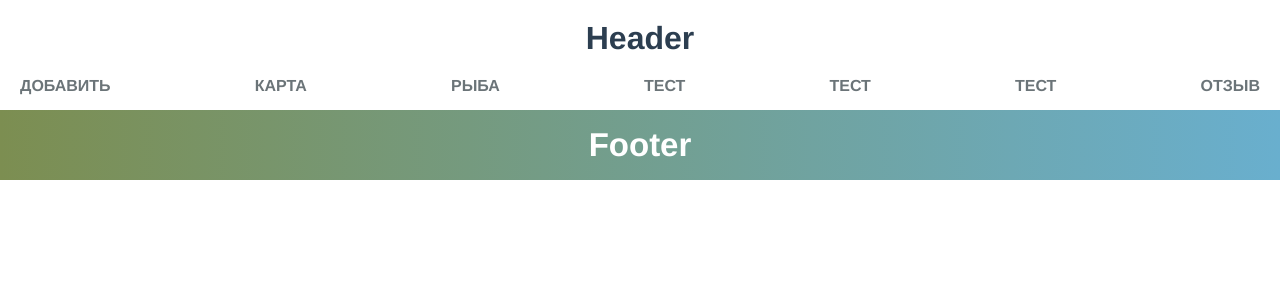
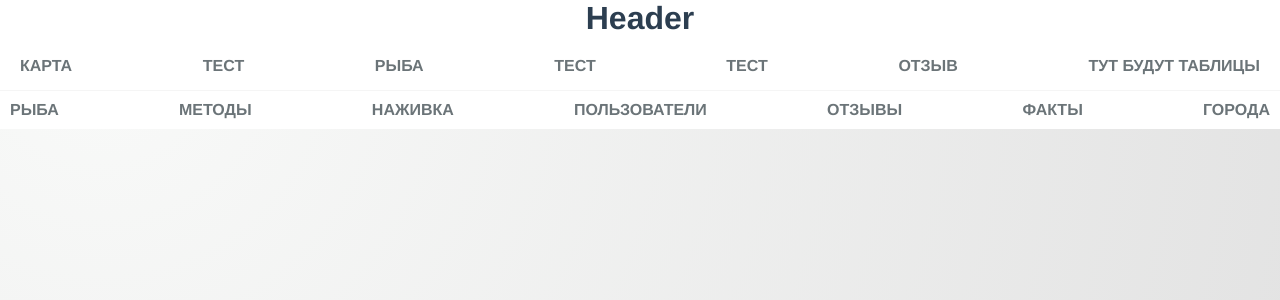
Before and after one commit to vskokan/vueapp, a Vue app: page /databases in a window 1280 px wide. Shown: the top 300 px of the page. Built offline with nearby package versions, Linux system fonts and the light colour scheme; a web font is replaced by a local one; what vue-yandex-maps would draw is missing.

Commit message:
Fix routes and add subroutes

```diff
--- a/src/App.vue
+++ b/src/App.vue
@@ -3,19 +3,20 @@
     <Header></Header>
     <router-view>
     </router-view>
-    <Footer></Footer>
+    <!-- <Footer></Footer> -->
   </div>
 </template>
 
 <script>
 
 import Header from '@/components/Header'
-import Footer from '@/components/Footer'
+//import Footer from '@/components/Footer'
 
 export default {
   name: 'App',
   components: {
-    Header, Footer
+    Header,
+    //Footer
   }
 }
 </script>
@@ -28,8 +29,10 @@ export default {
     -moz-osx-font-smoothing: grayscale;
     text-align: center;
     color: #2c3e50;
-    margin-top: 20px;
+    /* padding-top: 20px; */
     background: radial-gradient(circle farthest-corner at 100px 50px, #f9faf9, #e0e0e0);
+    min-height: calc(100vh)
+
   }
 
   .red {
--- a/src/components/Menu.vue
+++ b/src/components/Menu.vue
@@ -1,13 +1,13 @@
 <template>
     <div class="menu">
             <ul class="nav">
-                <li class="menuitem"><router-link to="/">Добавить</router-link></li>
-                <li class="menuitem"><router-link to="/map">Карта</router-link></li>
+                <li class="menuitem"><router-link to="/">Карта</router-link></li>
+                <li class="menuitem"><router-link to="/test">Тест</router-link></li>
                 <li class="menuitem"><router-link to="/fish">Рыба</router-link></li>
-                <li class="menuitem"><router-link to="/waterbody">Тест</router-link></li>
                 <li class="menuitem"><router-link to="/partners">Тест</router-link></li>
                 <li class="menuitem"><router-link to="/profile">Тест</router-link></li>
                 <li class="menuitem"><router-link to="/reviews">Отзыв</router-link></li>
+                <li class="menuitem"><router-link to="/databases">Тут будут таблицы</router-link></li>
             </ul>
         </div>
 </template>
--- /dev/null
+++ b/src/components/Tables/Empty.vue
@@ -0,0 +1,15 @@
+<template>
+    <div>
+        <!-- <TablesList></TablesList> -->
+        <div>Пусто....мы роботаем над этим</div>
+    </div>
+</template>
+
+<script>
+
+//import TablesList from "@/components/Tables/TablesList"
+
+export default {
+    //components: { TablesList }
+}
+</script>
--- /dev/null
+++ b/src/components/Tables/TablesList.vue
@@ -0,0 +1,53 @@
+<template>
+    <div class="tables">
+            <ul class="nav">
+                <li class="menuitem"><router-link to="/databases/fishes">Рыба</router-link></li>
+                <li class="menuitem"><router-link to="/databases/methods">Методы</router-link></li>
+                <li class="menuitem"><router-link to="/databases/baits">Наживка</router-link></li>
+                <li class="menuitem"><router-link to="/databases/users">Пользователи</router-link></li>
+                <li class="menuitem"><router-link to="/databases/reviews">Отзывы</router-link></li>
+                <li class="menuitem"><router-link to="/databases/facts">Факты</router-link></li>
+                <li class="menuitem"><router-link to="/databases/cities">Города</router-link></li>
+            </ul>
+        </div>
+</template>
+
+<style scoped>
+
+    .menu {
+        background-color:  #fff;
+    }
+
+    .nav {
+        border-top: 1px solid #f5f5f5;
+        display: flex;
+        flex-direction: row;
+        justify-content: space-between;
+        list-style: none;
+        margin: 0;
+        padding-left: 0;
+        background-color:  #fff;
+        padding: 10px;
+    }
+
+    a {
+        text-decoration: none;
+        text-transform: uppercase;
+        color: #6b7478;
+        font-weight: bold;
+    }
+
+    a:active {
+        text-decoration: none;
+    }
+
+    a:visited {
+        text-decoration: none;
+    }
+
+    a:hover {
+        text-decoration: none;
+        color: #000;
+    }
+
+</style>
--- a/src/router.js
+++ b/src/router.js
@@ -1,6 +1,6 @@
 import Vue from 'vue'
 import Router from 'vue-router'
-import Home from '@/views/Home'
+//import Home from '@/views/Home'
 Vue.use(Router)
 
 export default new Router({
@@ -8,19 +8,15 @@ export default new Router({
     routes: [
         {
             path: '/',
-            component: Home
+            component: () => import('./views/Map.vue')
         },
         {
-            path: '/map',
-            component: () => import('./views/Map.vue')
+            path: '/test',
+            component: () => import('./views/Home.vue')
         },
         {
             path: '/fish',
             component: () => import('./views/Fish.vue')
-        },
-        {
-            path: '/waterbody',
-            component: () => import('./views/Waterbody.vue')
         },
         {
             path: '/profile',
@@ -33,6 +29,28 @@ export default new Router({
         {
             path: '/reviews',
             component: () => import('./views/Reviews.vue')
-        }
+        },
+        {
+            path: '/databases',
+            component: () => import('./views/Databases.vue'),
+            children: [
+                {
+                    path: 'fishes',
+                    component: () => import('./components/Tables/Empty.vue')
+                },
+                {
+                    path: 'methods',
+                    component: () => import('./components/Tables/Empty.vue')
+                },
+            ]
+        },
+        {
+            path: '/404',
+            component: () => import('./views/404.vue'),
+        },
+        {
+            path: '*',
+            redirect: '/404'
+        },
     ]
 })
--- /dev/null
+++ b/src/views/404.vue
@@ -0,0 +1,5 @@
+<template>
+    <div>
+        Не найдено :(
+    </div>
+</template>
--- /dev/null
+++ b/src/views/Databases.vue
@@ -0,0 +1,24 @@
+<template>
+    <div class="main">
+        <TablesList></TablesList>
+        <router-view></router-view>
+    </div>
+</template>
+
+<script>
+
+import TablesList from "@/components/Tables/TablesList"
+
+export default {
+    components: { TablesList }
+}
+</script>
+
+<style scoped>
+
+    .TablesArea {
+      /* min-height: calc(100vh - 180px) */
+      height: 50vh;
+    }
+
+</style>
--- a/src/views/Map.vue
+++ b/src/views/Map.vue
@@ -16,19 +16,15 @@ export default {
     },
     data() {
         return {
-        reviews: [
-        ],
-        //loading: true,
-        //filter: 'all'
+            reviews: [
+            ],
         }
     },
     mounted() {
         fetch('http://localhost:3000/api/reviews')
         .then(response => response.json())
         .then(json => {
-
                 this.reviews = json
-                //this.loading = false
         })
     }
 }
--- a/src/views/Waterbody.vue
+++ /dev/null
@@ -1,26 +0,0 @@
-<template>
-    <div>
-       <MyLoader></MyLoader>
-    </div>
-</template>
-
-<script>
-import MyLoader from '@/components/MyLoader'
-export default {
-    components: {
-        MyLoader
-    }
-}
-</script>
-
-<style scoped>
-
-  div {
-      min-height: calc(100vh - 180px);
-      display: flex;
-      flex-direction: column;
-      justify-content: center;
-      align-items: center;
-  }
-
-</style>
```
Also changed, not shown: src/views/Test.vue (added).
